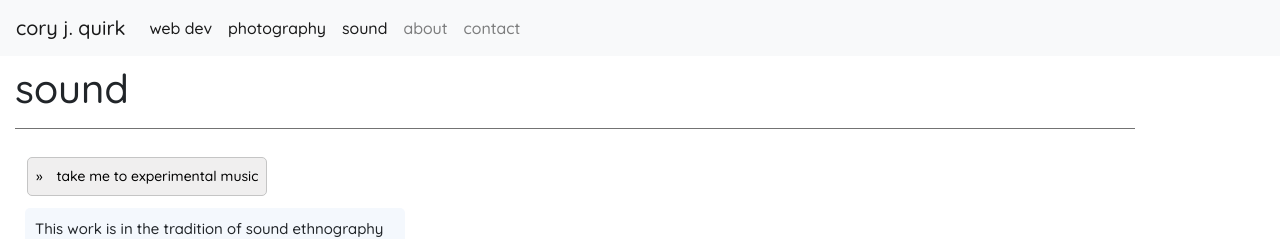
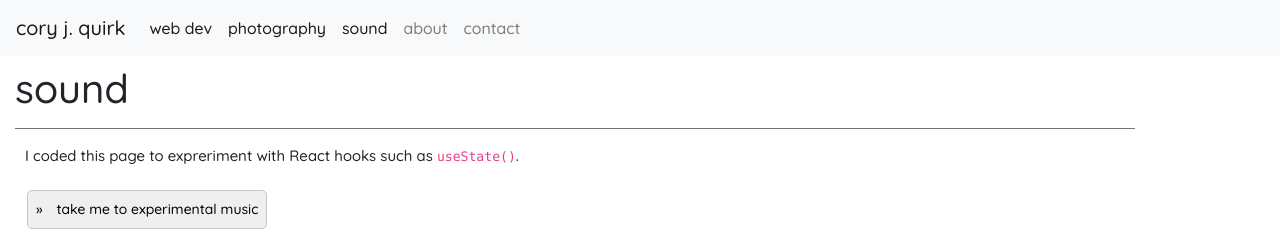
Before and after one commit to coryjquirk/portfolio, a React (Create React App) app in the folder client/: page /sound in a window 1280 px wide. Shown: the top 239 px of the page. Built offline with nearby package versions, Linux system fonts and the light colour scheme.

Commit message:
added a <p> and a <code> tag yeeeeea

```diff
--- a/client/src/components/Sound/index.js
+++ b/client/src/components/Sound/index.js
@@ -35,6 +35,9 @@ function Sound() {
 
       <hr class="headHr" />
       <div id="soundOrganizer">
+      <p>
+        I coded this page to expreriment with React hooks such as <code>useState()</code>.
+      </p>
         {fictionMode === true && (
           <button class="soundNav" onClick={setNonfiction}>
             <span>&#187;&emsp;take me to sound ethnography </span>
```
Also changed, not shown: 1 other file (tests, documents, lock files or other folders).
